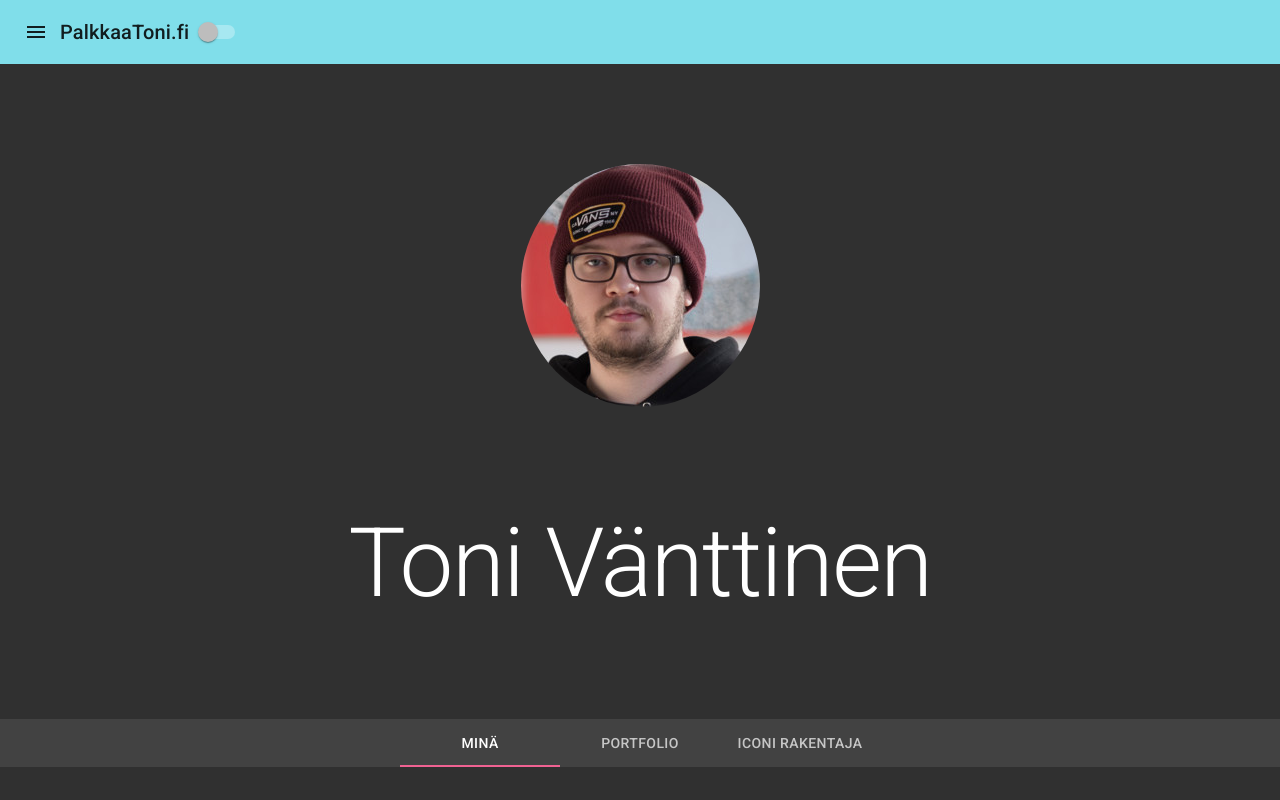
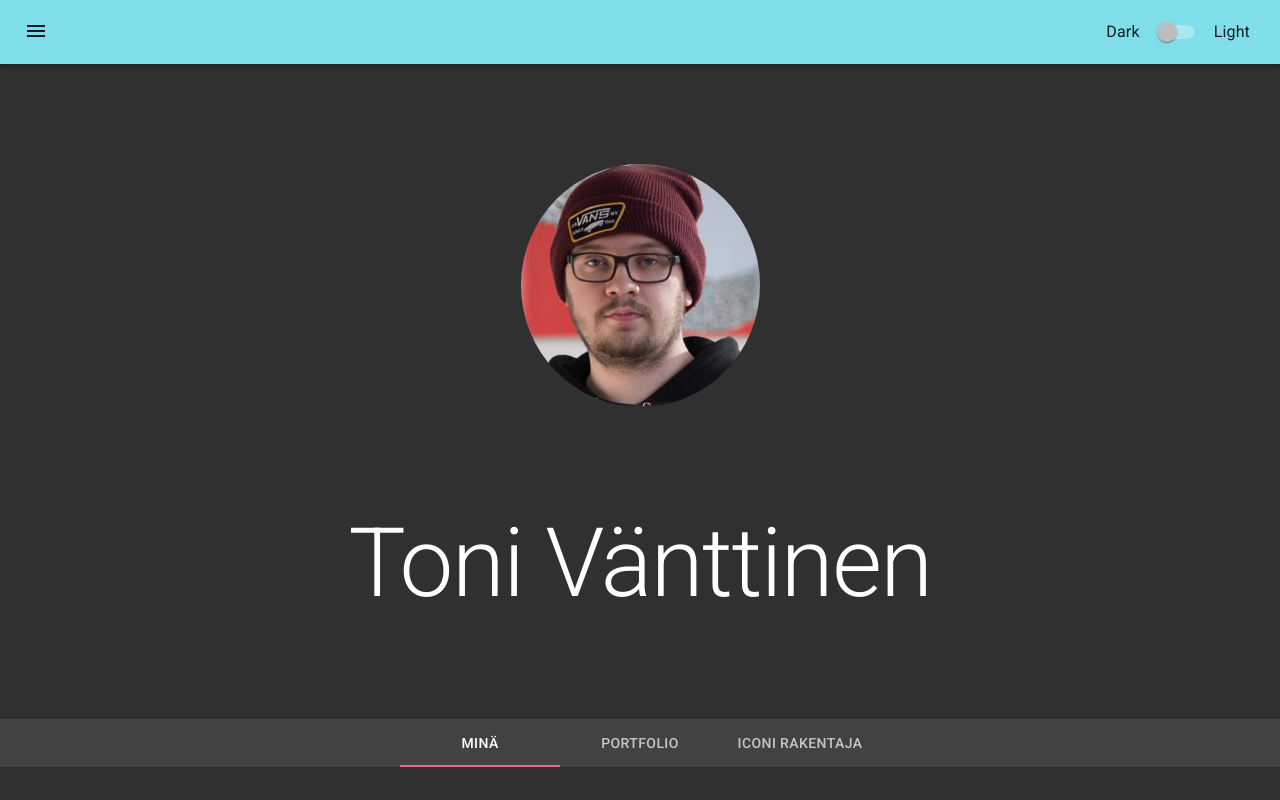
Before and after one commit to Muskotti/muskottis-website, a React (Create React App) app: page / in a window 1280 px wide. Built offline with nearby package versions, Linux system fonts and the light colour scheme.

Commit message:
Theme selector and new toolbar
Add: theme selector
Edit: new toolbar look

```diff
--- a/src/App.js
+++ b/src/App.js
@@ -9,24 +9,24 @@ import CssBaseline from '@material-ui/core/CssBaseline';
 export default class App extends React.Component {
 
   state = {
-    type: 'dark',
+    check: true,
   }
 
   constructor(props) {
     super(props)
   }
 
-  changeTheme() {
-    this.setState({
-      type: 'light'
-    })
+  changeTheme = () => {
+    this.setState(prevState => ({
+      check: !prevState.check
+    }));
   }
 
   render() {
 
     const theme = createMuiTheme({
       palette: {
-        type: this.state.type,
+        type: this.state.check ? 'dark' : 'light',
         primary: {main: "#80deea"},
         secondary: {main:"#f06292"},
       }
@@ -36,7 +36,7 @@ export default class App extends React.Component {
       <div>
         <ThemeProvider theme={theme}>
           <CssBaseline/>
-          <Header />
+          <Header changeTheme={this.changeTheme}/>
           <Mina/>
           <MyTabs/>
         </ThemeProvider>
--- a/src/Header.js
+++ b/src/Header.js
@@ -1,6 +1,6 @@
 import React from 'react';
-import { makeStyles } from '@material-ui/core/styles';
-import { Toolbar, IconButton, Typography, AppBar, Menu, MenuItem, Switch} from '@material-ui/core';
+import { makeStyles, withStyles } from '@material-ui/core/styles';
+import { Toolbar, IconButton, Typography, AppBar, Menu, MenuItem, Switch, Grid, Button} from '@material-ui/core';
 import MenuIcon from '@material-ui/icons/Menu';
 
 const useStyles = makeStyles(theme => ({
@@ -15,7 +15,7 @@ const useStyles = makeStyles(theme => ({
   },
 }));
 
-export default class Header extends React.Component {
+class Header extends React.Component {
 
   state = {
     setAnchorEl: null
@@ -34,15 +34,17 @@ export default class Header extends React.Component {
   };
 
   handleChange = name => event => {
-    console.log(name);
+    this.props.changeTheme();
   };
 
   render() {
-
+    const { classes } = this.props;
     return (
-      <div className={useStyles.root}>
-        <AppBar position="static" color="primary" elevation={0}>
+      <div className={classes.root}>
+        <AppBar position="static">
           <Toolbar>
+            <Grid container style={{flexDirection: "row", justifyContent: "space-between"}}>
+              <Grid item>
                 <IconButton edge="start" className={useStyles.menuButton} color="inherit" aria-label="menu">
                   <MenuIcon ref={"menu"} onClick={this.handleClick} />
                   <Menu
@@ -57,13 +59,26 @@ export default class Header extends React.Component {
                     <MenuItem onClick={this.handleClose}>Iconi rakentaja</MenuItem>
                   </Menu>
                 </IconButton>
-            <Typography variant="h6" className={useStyles.title}>
-              PalkkaaToni.fi
+              </Grid>
+              <Grid item>
+                <Typography component="div" style={{padding: 6}}>
+                  <Grid component="label" container alignItems="center" spacing={1}>
+                    <Grid item>Dark</Grid>
+                    <Grid item>
+                      <Switch
+                        onChange={this.handleChange()}
+                      />
+                    </Grid>
+                    <Grid item>Light</Grid>
+                  </Grid>
                 </Typography>
-            <Switch onChange={this.handleChange()} value={true}/>
+              </Grid>
+            </Grid>
           </Toolbar>
         </AppBar>
       </div>
     );
   }
 }
+
+export default withStyles(useStyles, { withTheme: true })(Header);
```
Lines whose indentation alone changed are shown as unchanged.
